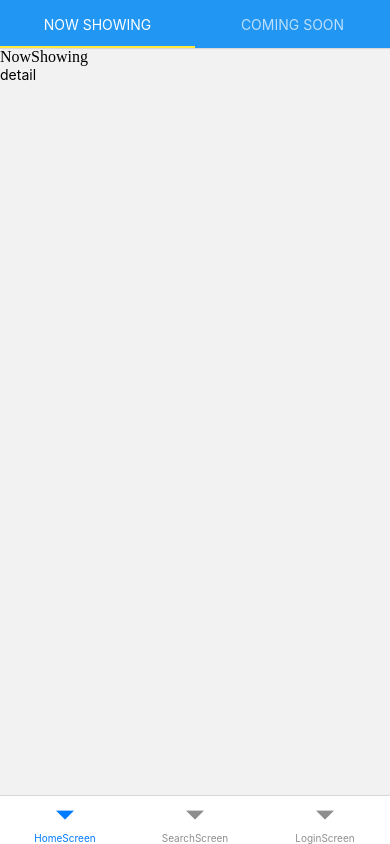
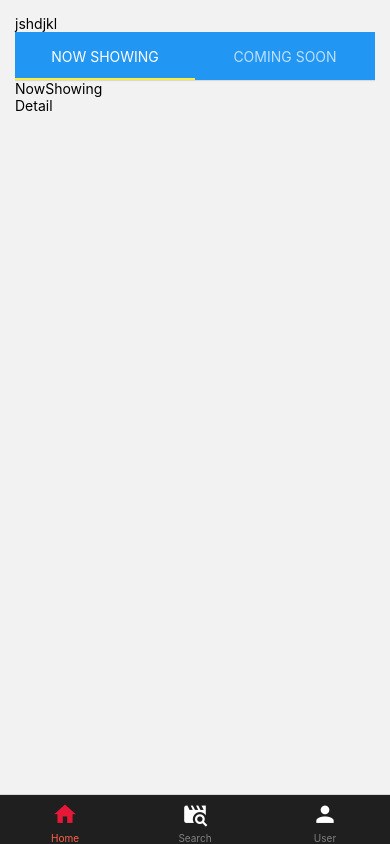
Before and after one commit to Zian2002/Star-Movie-App, a React Native app: screen /HomeRouter in a window 390 px wide. Built offline with nearby package versions, Linux system fonts and the light colour scheme.

Commit message:
update sample

```diff
--- a/components/DetailTab.js
+++ b/components/DetailTab.js
@@ -15,8 +15,12 @@ import { Link } from "@react-navigation/native";
 const DetailTab = ({ navigation }) => {
   return (
     <View style={{ flex: 1, backgroundColor: "#ff4081" }}>
-      <Link to={{ screen: "Photos" }}>Go to Photos</Link>
-      <Link to={{ screen: "Videos" }}>Go to Videos</Link>
+      <Link to={{ screen: "Photos" }}>
+        <Text>Go to Photos</Text>
+      </Link>
+      <Link to={{ screen: "Videos" }}>
+        <Text>Go to Videos</Text>
+      </Link>
     </View>
   );
 };
--- a/components/HomeScreen.js
+++ b/components/HomeScreen.js
@@ -1,6 +1,6 @@
 import { StyleSheet, Text, View, useWindowDimensions } from "react-native";
 import React, { useState } from "react";
-import { SceneMap, TabView } from "react-native-tab-view";
+import { SceneMap, TabBar, TabView } from "react-native-tab-view";
 import { createNativeStackNavigator } from "@react-navigation/native-stack";
 import { Link } from "@react-navigation/native";
 
@@ -10,8 +10,10 @@ const Stack = createNativeStackNavigator();
 const MovieTab = (props) => {
   return (
     <View>
-      {props.title}
-      <Link to={{ screen: "MovieDetailRouter", params: {} }}>detail</Link>
+      <Text>{props.title}</Text>
+      <Link to={{ screen: "MovieDetailRouter", params: {} }}>
+        <Text>Detail</Text>
+      </Link>
     </View>
   );
 };
@@ -41,15 +43,31 @@ const HomeScreen = () => {
   ]);
 
   return (
-    <TabView
-      navigationState={{ index, routes }}
-      renderScene={renderScene}
-      onIndexChange={setIndex}
-      initialLayout={{ width: layout.width }}
-    />
+    <View style={styles.container}>
+      <Text>jshdjkl</Text>
+
+      <TabView
+        navigationState={{ index, routes }}
+        renderScene={renderScene}
+        onIndexChange={setIndex}
+        initialLayout={{}}
+        // renderTabBar={(routes) => {
+        //   return <TabBar title={routes.title}/>
+        // }}
+      />
+    </View>
   );
 };
 
 export default HomeScreen;
 
-const styles = StyleSheet.create({});
+const styles = StyleSheet.create({
+  container: {
+    padding: 15,
+  },
+  tabOption: {
+    width: "80%",
+    marginHorizontal: "auto",
+    borderRadius: 30,
+  },
+});
--- a/link.js
+++ b/link.js
@@ -11,7 +11,6 @@ const API = {
 //: /videos
 //: /images
 //: /recommendations
-//: /similar
-
+4
 
 export default API;
--- a/routes/HomeRouter.js
+++ b/routes/HomeRouter.js
@@ -1,6 +1,7 @@
 import { StyleSheet, Text, View } from "react-native";
 import React from "react";
 import { createBottomTabNavigator } from "@react-navigation/bottom-tabs";
+import { MaterialCommunityIcons } from "@expo/vector-icons";
 import HomeScreen from "../components/HomeScreen";
 import SearchScreen from "../components/SearchScreen";
 import LoginScreen from "../components/LoginScreen";
@@ -9,13 +10,66 @@ const Tab = createBottomTabNavigator();
 
 const HomeRouter = () => {
   return (
-    <Tab.Navigator screenOptions={{ headerShown: false }}>
-      <Tab.Screen name="HomeScreen" component={HomeScreen}></Tab.Screen>
-      <Tab.Screen name="SearchScreen" component={SearchScreen}></Tab.Screen>
+    <Tab.Navigator
+      screenOptions={{
+        headerShown: false,
+        tabBarStyle: styles.tabBar,
+        tabBarIconStyle: styles.tabBarIcon,
+        tabBarActiveTintColor: "red",
+        tabBarActiveTintColor: "tomato",
+        tabBarInactiveTintColor: "gray",
+      }}
+    >
+      <Tab.Screen
+        name="HomeScreen"
+        component={HomeScreen}
+        options={{
+          title: "Home",
+          tabBarIcon: ({ focused }) => {
+            const color = focused ? "#E51937" : "#fff";
+
+            return (
+              <MaterialCommunityIcons
+                name="home"
+                size={26}
+                fontWeight={500}
+                color={color}
+              />
+            );
+          },
+        }}
+      ></Tab.Screen>
+      <Tab.Screen
+        name="SearchScreen"
+        component={SearchScreen}
+        options={{
+          title: "Search",
+          tabBarIcon: ({ focused }) => {
+            const color = focused ? "#E51937" : "#fff";
+
+            return (
+              <MaterialCommunityIcons
+                name="movie-search"
+                size={26}
+                color={color}
+              />
+            );
+          },
+        }}
+      ></Tab.Screen>
       <Tab.Screen
         name="LoginScreen"
         component={LoginScreen}
-        options={{}}
+        options={{
+          title: "User",
+          tabBarIcon: ({ focused }) => {
+            const color = focused ? "#E51937" : "#fff";
+
+            return (
+              <MaterialCommunityIcons name="account" size={26} color={color} />
+            );
+          },
+        }}
       ></Tab.Screen>
     </Tab.Navigator>
   );
@@ -23,4 +77,13 @@ const HomeRouter = () => {
 
 export default HomeRouter;
 
-const styles = StyleSheet.create({});
+const styles = StyleSheet.create({
+  tabBar: {
+    height: 50,
+    backgroundColor: "#1F1F1F",
+  },
+  tabBarIcon: {
+    color: "#fff",
+    fontWeight: 500,
+  },
+});
```
Also changed, not shown: components/CastScreen.js (+14 -0 lines).
